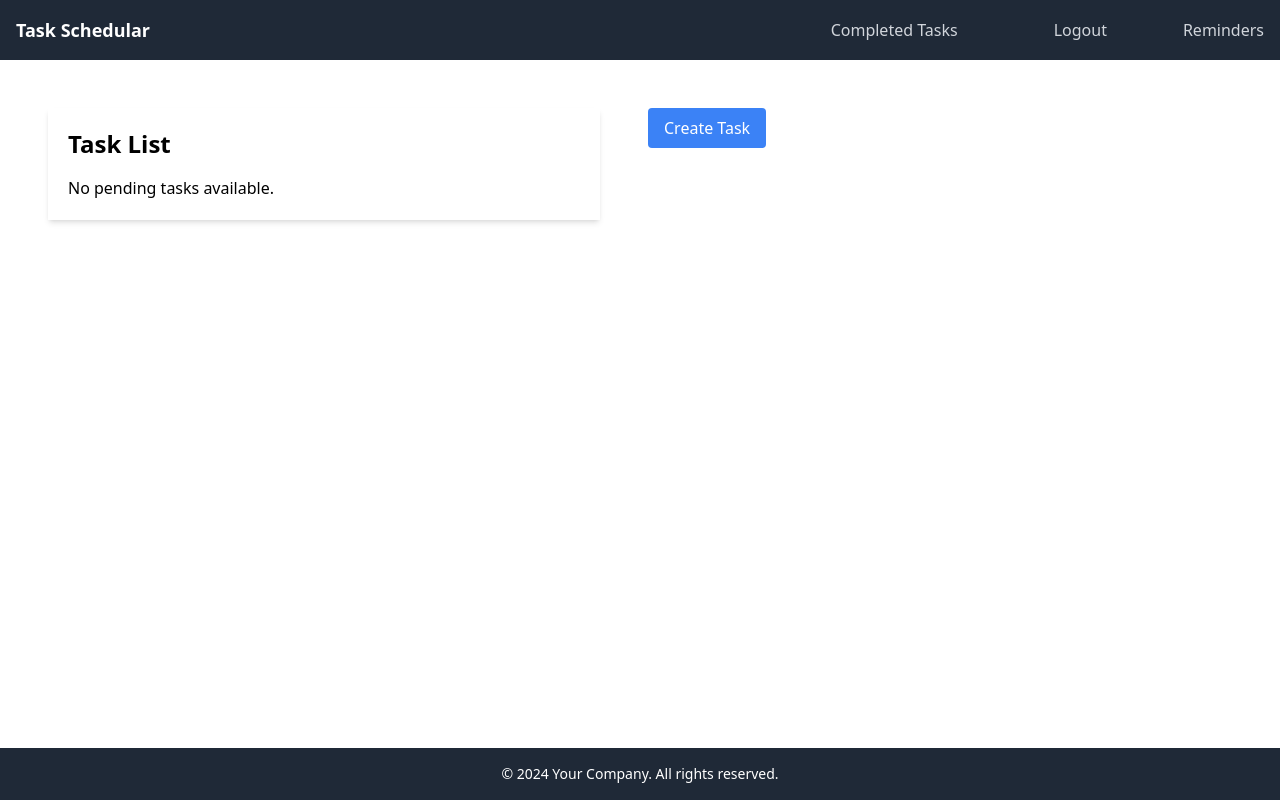
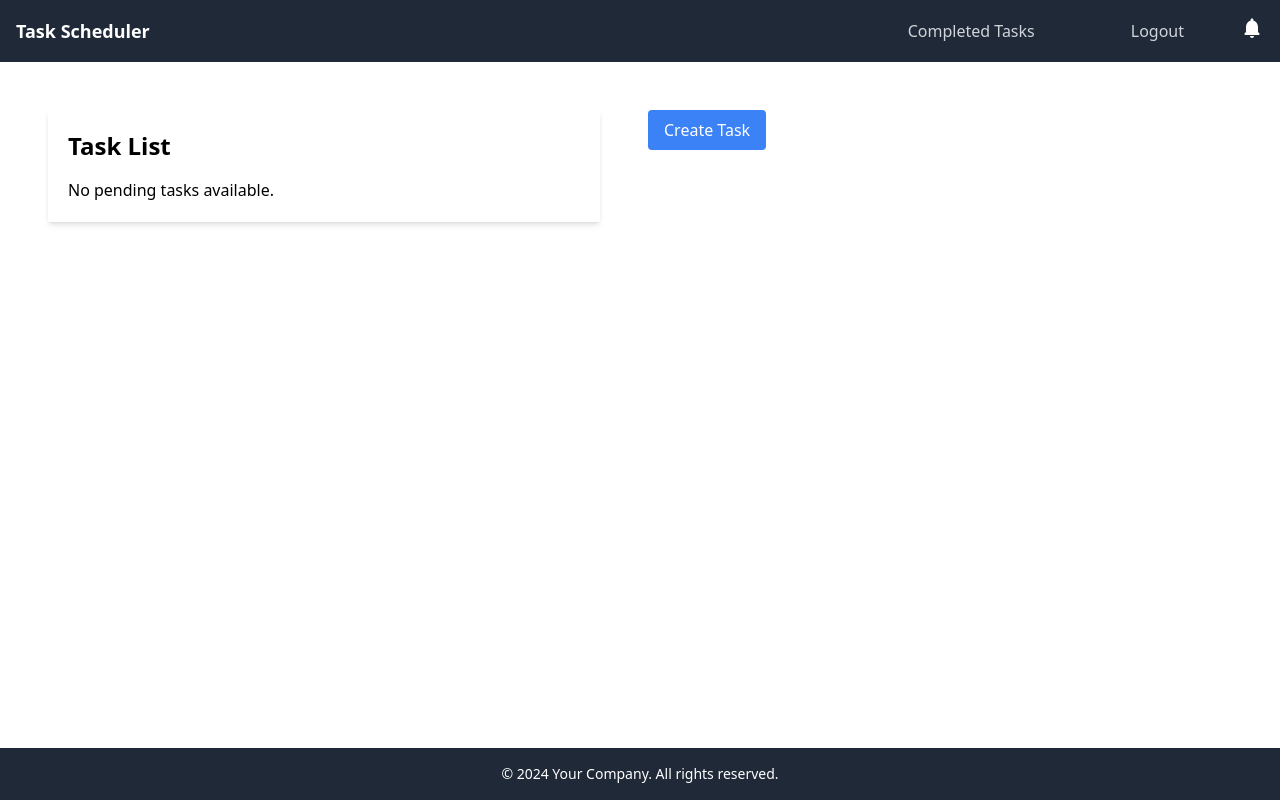
Before and after one commit to naresh-vunnam77/task-front-end, a React (Create React App) app: page / in a window 1280 px wide. Built offline with nearby package versions, Linux system fonts and the light colour scheme; no server answers; sample sign-in values are in the browser's storage; the HTML template or start-up script is replaced by a standard one.

Commit message:
Navbar fix
navbar fix

```diff
--- a/src/components/Navbar.jsx
+++ b/src/components/Navbar.jsx
@@ -30,7 +30,7 @@ const NavBar = () => {
   }, [tasks]);
 
   const handleLogout = () => {
-    window.location.replace('/login')
+    window.location.replace('/login');
     localStorage.removeItem('token');
     localStorage.removeItem('user');
   };
@@ -49,16 +49,16 @@ const NavBar = () => {
       <div className="container mx-auto flex justify-between items-center">
         <div className="flex items-center space-x-4">
           <NavLink to="/" className="text-white text-lg font-semibold">
-            Task Schedular
+            Task Scheduler
           </NavLink>
         </div>
         <div className="flex items-center space-x-4 ">
           { isAuthenticated ? (
             <>
-              <NavLink to="/completed-tasks" className="text-gray-300 hover:text-white px-10 ">
+              <NavLink to="/completed-tasks" className="text-gray-300 hover:text-white px-1 sm:px-10">
                 Completed Tasks
               </NavLink>
-              <button onClick={ handleLogout } className="text-gray-300 hover:text-white mr-24 px-10">
+              <button onClick={ handleLogout } className="text-gray-300 hover:text-white px-1 sm:px-10">
                 Logout
               </button>
             </>
@@ -75,19 +75,23 @@ const NavBar = () => {
           { isAuthenticated && (
             <span className="text-gray-300 hover:text-white relative">
               { reminderCount > 0 && (
-                <span className="absolute top-0 right-[80px] bg-red-500 text-white px-2 py-1 rounded-md text-xs">
+                <span className="absolute top-0 left-0 transform -translate-x-1/2 -translate-y-1/2 bg-red-500 text-white px-2 py-1 rounded-full text-xs">
                   { reminderCount }
                 </span>
               ) }
-              <button className="ml-5" onClick={ handleToggleNotification }>
-                Reminders
+              <button onClick={ handleToggleNotification }>
+                <svg xmlns="http://www.w3.org/2000/svg" width="24" height="24" viewBox="0 0 24 24" id="notifications" className='text-white fill-current'>
+                  <path fill="none" d="M0 0h24v24H0V0z"></path>
+                  <path d="M12 22c1.1 0 2-.9 2-2h-4c0 1.1.89 2 2 2zm6-6v-5c0-3.07-1.64-5.64-4.5-6.32V4c0-.83-.67-1.5-1.5-1.5s-1.5.67-1.5 1.5v.68C7.63 5.36 6 7.92 6 11v5l-1.29 1.29c-.63.63-.19 1.71.7 1.71h13.17c.89 0 1.34-1.08.71-1.71L18 16z"></path>
+                </svg>
               </button>
             </span>
           ) }
+
         </div>
       </div>
       { isAuthenticated && isNotificationVisible && (
-        <div className="w-[400px] fixed top-15 right-0 m-4 rounded-sm">
+        <div className="w-full sm:w-[400px] fixed top-15 right-0 m-4 rounded-sm">
           <Notification onClose={ handleToggleNotification } setReminderCount={ setReminderCount } />
         </div>
       ) }
--- a/src/components/TaskForm.jsx
+++ b/src/components/TaskForm.jsx
@@ -111,7 +111,6 @@ const TaskForm = () => {
         >
           Create Task
         </button>
-        { formError && <p className="text-red-500">{ formError }</p> }
       </div>
     </div>
   );
```
Also changed, not shown: 7 other files (tests, documents, lock files or other folders).
